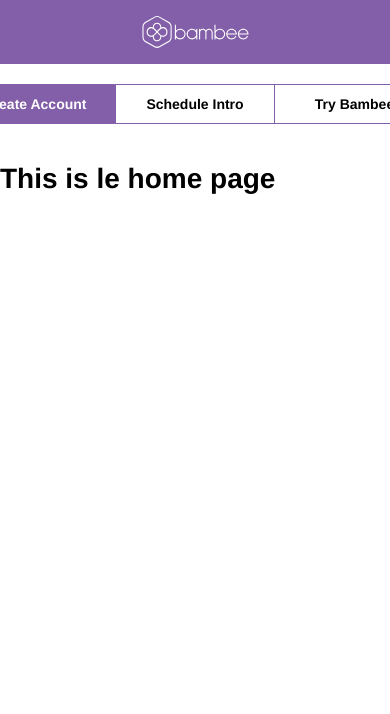
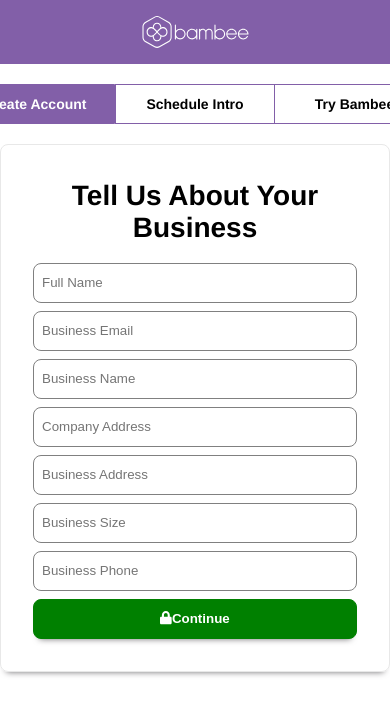
Before and after one commit to dannyk08/bambee, a Vue app: page / in a window 390 px wide. Shown: the top 714 px of the page. Built offline with nearby package versions, Linux system fonts and the light colour scheme.

Commit message:
home page = create account; needs to save the phone number reference for later call schedule

```diff
--- a/package.json
+++ b/package.json
@@ -9,6 +9,9 @@
     "start": "vue-cli-service serve"
   },
   "dependencies": {
+    "@fortawesome/fontawesome-svg-core": "^1.2.18",
+    "@fortawesome/free-solid-svg-icons": "^5.8.2",
+    "@fortawesome/vue-fontawesome": "^0.1.6",
     "core-js": "^2.6.5",
     "date-fns": "^1.30.1",
     "date-fns-timezone": "^0.1.4",
--- a/src/App.vue
+++ b/src/App.vue
@@ -12,6 +12,7 @@ import SignupSteps from "./components/SignupSteps.vue";
 import { signupSteps } from "./utils";
 
 export default {
+  name: "bb",
   components: {
     Navigation,
     SignupSteps
--- a/src/components/Button.vue
+++ b/src/components/Button.vue
@@ -1,12 +1,20 @@
 <template>
-  <button class="button" @click="console.log('clicking me!')">
+  <button class="button" @click="buttonClick()">
     <slot>testing</slot>
   </button>
 </template>
 
 <script>
 export default {
-  name: "bb-button"
+  name: "bb-button",
+  props: {
+    clickParam: null
+  },
+  methods: {
+    buttonClick() {
+      this.$emit("buttonClick", this.clickParam);
+    }
+  }
 };
 </script>
 
--- /dev/null
+++ b/src/components/Container.vue
@@ -0,0 +1,35 @@
+<template slot="slotName">
+  <div class="container">
+    <slot></slot>
+  </div>
+</template>
+
+<script>
+export default {
+  name: "bb-container",
+  props: {
+    slotName: {
+      default: Date.now()
+    }
+  }
+};
+</script>
+
+<style lang="scss" scoped>
+$component-border: 1px solid darken(whitesmoke, 5%);
+$height: 4rem;
+
+.container {
+  border-radius: var(--border-radius);
+  border: 1px solid gray;
+  display: flex;
+  flex-direction: column;
+  box-shadow: var(--box-shadow);
+  display: flex;
+  flex-direction: column;
+  border: $component-border;
+  border-radius: var(--border-radius);
+  width: 100%;
+  max-width: $height * 7;
+}
+</style>
--- /dev/null
+++ b/src/components/Input.vue
@@ -0,0 +1,62 @@
+<template>
+  <input
+    class="input"
+    ref="inputRef"
+    :name="inputName"
+    :id="inputId"
+    :type="type"
+    :placeholder="placeholder"
+    :class="{'has-error':hasError}"
+    @input="handleInput($event)"
+  >
+</template>
+
+<script>
+export default {
+  name: "bb-input",
+  props: {
+    inputId: {
+      type: String,
+      default: ""
+    },
+    inputName: {
+      type: String,
+      default: ""
+    },
+    type: {
+      type: String,
+      default: "text"
+    },
+    placeholder: {
+      type: String,
+      default: null
+    },
+    hasError: {
+      type: Boolean,
+      default: false
+    }
+  },
+  methods: {
+    handleInput($event) {
+      this.$emit("input", $event);
+    }
+  }
+};
+</script>
+
+<style lang="scss" scoped>
+.input {
+  border-radius: var(--border-radius);
+  min-height: var(--signup-step-height);
+  height: var(--signup-step-height);
+  max-height: var(--signup-step-height);
+  border: 1px solid gray;
+  margin-bottom: 0.5rem;
+  padding: 0 0.5rem;
+
+  &:focus {
+    outline: none;
+    border-color: darken(gray, 20%);
+  }
+}
+</style>
--- a/src/components/SignupSteps.vue
+++ b/src/components/SignupSteps.vue
@@ -14,6 +14,7 @@
 import SignupStep from "./SignupStep.vue";
 
 export default {
+  name: "bb-signup-steps",
   props: {
     signupSteps: {
       required: true,
--- a/src/main.js
+++ b/src/main.js
@@ -1,7 +1,13 @@
 import Vue from "vue";
+import { library } from "@fortawesome/fontawesome-svg-core";
+import { faLock } from "@fortawesome/free-solid-svg-icons";
+import { FontAwesomeIcon } from "@fortawesome/vue-fontawesome";
+
 import App from "./App.vue";
 import router from "./router";
 
+library.add(faLock);
+Vue.component("font-awesome-icon", FontAwesomeIcon);
 Vue.config.productionTip = false;
 
 new Vue({
--- a/src/views/Home.vue
+++ b/src/views/Home.vue
@@ -1,12 +1,110 @@
 <template>
   <div class="home">
-    <h1>This is le home page</h1>
+    <Container>
+      <h1>Tell Us About Your Business</h1>
+      <Input
+        @input="handleInput($event)"
+        :inputId="'fullName'"
+        :inputName="'fullName'"
+        :placeholder="'Full Name'"
+      />
+      <Input
+        @input="handleInput($event)"
+        :inputId="'email'"
+        :inputName="'email'"
+        :placeholder="'Business Email'"
+      />
+      <Input
+        @input="handleInput($event)"
+        :inputId="'businessName'"
+        :inputName="'businessName'"
+        :placeholder="'Business Name'"
+      />
+      <Input
+        @input="handleInput($event)"
+        :inputId="'companyAddress'"
+        :inputName="'companyAddress'"
+        :placeholder="'Company Address'"
+      />
+      <Input
+        @input="handleInput($event)"
+        :inputId="'businessAddress'"
+        :inputName="'businessAddress'"
+        :placeholder="'Business Address'"
+      />
+      <Input
+        @input="handleInput($event)"
+        :inputId="'businessSize'"
+        :inputName="'businessSize'"
+        :placeholder="'Business Size'"
+      />
+      <Input
+        @input="handleInput($event)"
+        :inputId="'businessPhone'"
+        :inputName="'businessPhone'"
+        :placeholder="'Business Phone'"
+      />
+      <Button @buttonClick="handleContinue()">
+        <span>
+          <font-awesome-icon icon="lock"></font-awesome-icon>
+          <span>Continue</span>
+        </span>
+      </Button>
+    </Container>
   </div>
 </template>
 
 <script>
+import Input from "../components/Input.vue";
+import Container from "../components/Container.vue";
+import Button from "../components/Button.vue";
+
 export default {
-  name: "home",
-  components: {}
+  name: "bb-home",
+  components: {
+    Input,
+    Container,
+    Button
+  },
+  methods: {
+    handleInput({ target }) {
+      this.form[target.name] = target.value;
+    },
+    handleContinue() {
+      this.$router.push("schedule");
+      // console.log("router", this.$router);
+    }
+  },
+  data() {
+    return {
+      form: {
+        fullName: "",
+        email: "",
+        businessName: "",
+        companyAddress: "",
+        businessAddress: "",
+        businessSize: "",
+        businessPhone: ""
+      }
+    };
+  }
 };
 </script>
+
+<style lang="scss" scoped>
+.home {
+  display: flex;
+  justify-content: center;
+}
+
+.container {
+  padding: 1rem 2rem 2rem;
+  text-align: center;
+}
+
+.button {
+  background: green;
+  border-color: green;
+  color: white;
+}
+</style>
--- a/src/views/ScheduleIntro.vue
+++ b/src/views/ScheduleIntro.vue
@@ -17,6 +17,7 @@ import Separator from "../components/Separator.vue";
 import Scheduler from "../components/Scheduler.vue";
 import Button from "../components/Button.vue";
 import mockTimes from "../mockTimes";
+import { getTimeSlots } from "./../services/timeSlots";
 
 export default {
   name: "bb-page-schedule-intro",
@@ -31,7 +32,7 @@ export default {
     };
   },
   mounted() {
-    this.scheduleData = mockTimes;
+    getTimeSlots().then(data => (this.scheduleData = data));
   },
   computed: {
     schedules() {
--- a/src/views/Try.vue
+++ b/src/views/Try.vue
@@ -3,3 +3,8 @@
     <h1>This the try Bambee page</h1>
   </div>
 </template>
+<script>
+export default {
+  name: "bb-try"
+};
+</script>
```
Also changed, not shown: 1 other file (tests, documents, lock files or other folders).
